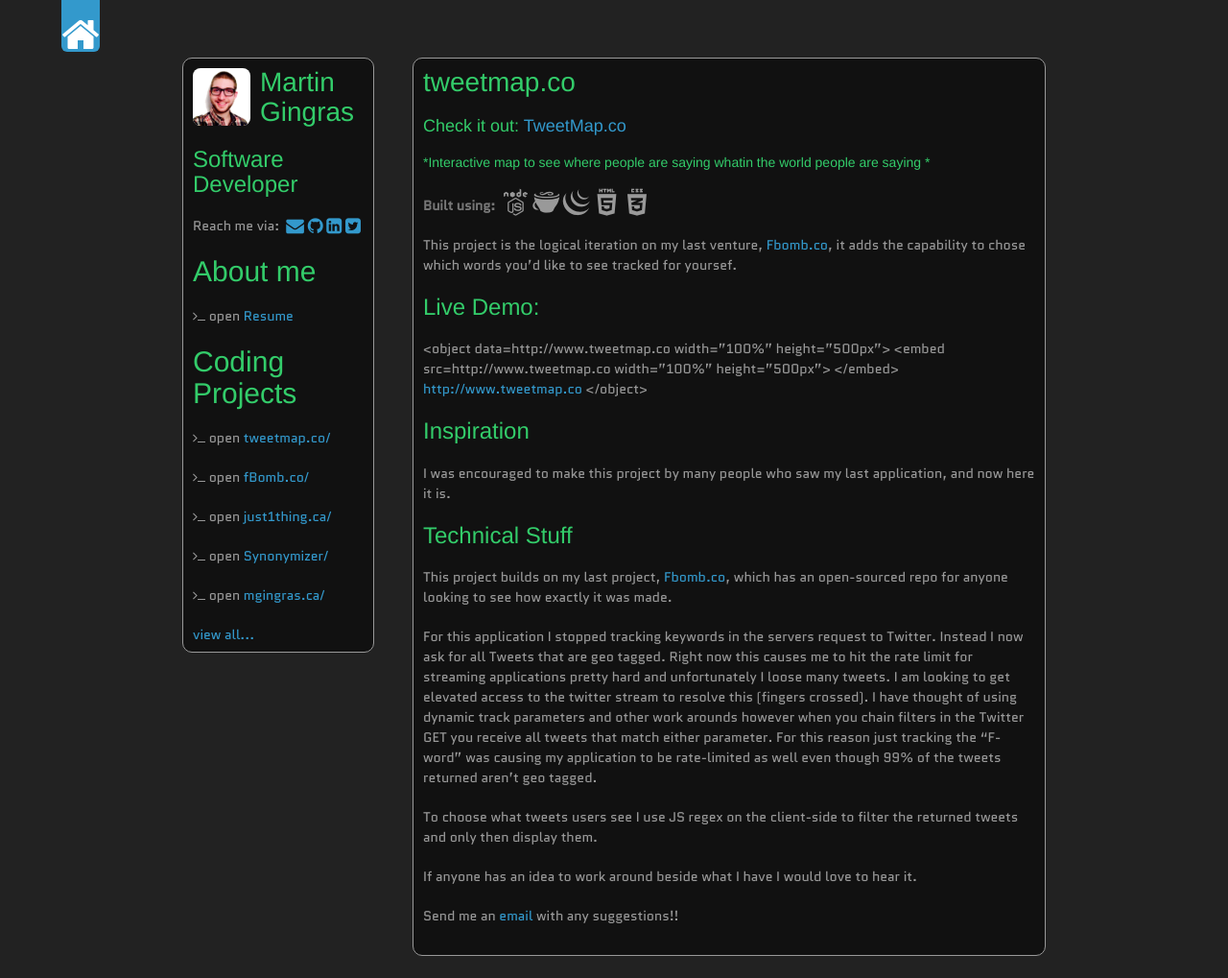
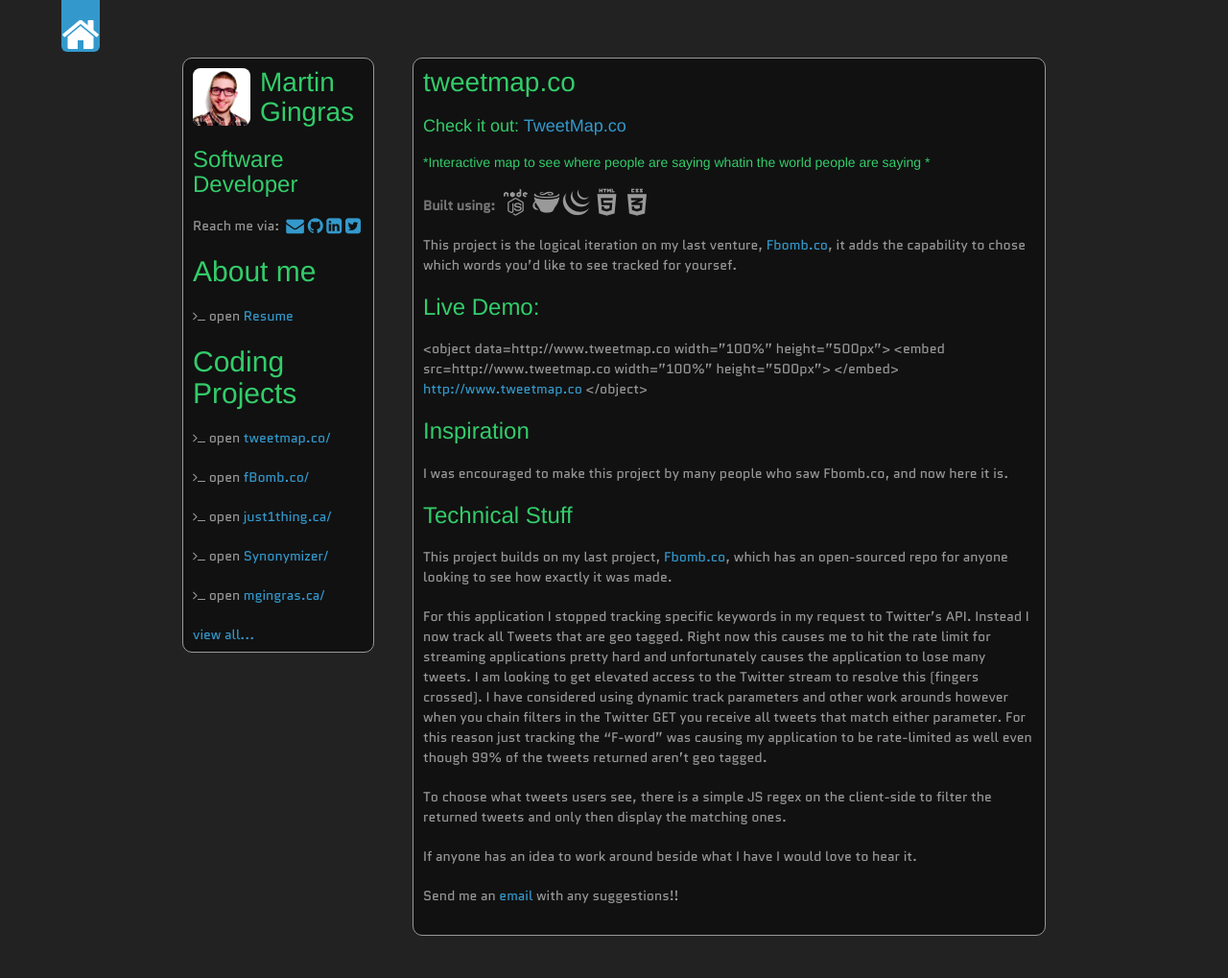
Before and after one commit to mgingras/The-old-mgingras.ca, a Jekyll site: the page built from _posts/2013-12-11-tweetmap.md, in a window 1280 px wide and 1019 px high. Shown: the whole window at 96% size. Built offline with Jekyll 4.4.1, drawn with Linux system fonts in a browser that asks for light colours; some web fonts are replaced; Markdown is read by kramdown in place of the engine named in the settings; comment, search, counter and statistics services are not loaded.

Commit message:
tweetmap

```diff
--- a/_posts/2013-12-11-tweetmap.md
+++ b/_posts/2013-12-11-tweetmap.md
@@ -18,7 +18,7 @@
 <object data=http://www.tweetmap.co width="100%" height="500px"> <embed src=http://www.tweetmap.co width="100%" height="500px"> </embed> <a href="http://www.tweetmap.co">http://www.tweetmap.co</a> </object>
 
 ###Inspiration
-I was encouraged to make this project by many people who saw my last application, and now here it is.
+I was encouraged to make this project by many people who saw Fbomb.co, and now here it is.
 
 
 ###Technical Stuff
@@ -26,9 +26,9 @@
 
 This project builds on my last project, [Fbomb.co](/coding/fBomb), which has an open-sourced repo for anyone looking to see how exactly it was made.
 
-For this application I stopped tracking keywords in the servers request to Twitter. Instead I now ask for all Tweets that are geo tagged. Right now this causes me to hit the rate limit for streaming applications pretty hard and unfortunately I loose many tweets. I am looking to get elevated access to the twitter stream to resolve this (fingers crossed). I have thought of using dynamic track parameters and other work arounds however when you chain filters in the Twitter GET you receive all tweets that match either parameter. For this reason just tracking the "F-word" was causing my application to be rate-limited as well even though 99% of the tweets returned aren't geo tagged.
+For this application I stopped tracking specific keywords in my request to Twitter's API. Instead I now track all Tweets that are geo tagged. Right now this causes me to hit the rate limit for streaming applications pretty hard and unfortunately causes the application to lose many tweets. I am looking to get elevated access to the Twitter stream to resolve this (fingers crossed). I have considered using dynamic track parameters and other work arounds however when you chain filters in the Twitter GET you receive all tweets that match either parameter. For this reason just tracking the "F-word" was causing my application to be rate-limited as well even though 99% of the tweets returned aren't geo tagged.
 
-To choose what tweets users see I use JS regex on the client-side to filter the returned tweets and only then display them.
+To choose what tweets users see, there is a simple JS regex on the client-side to filter the returned tweets and only then display the matching ones.
 
 If anyone has an idea to work around beside what I have I would love to hear it.
 
```
